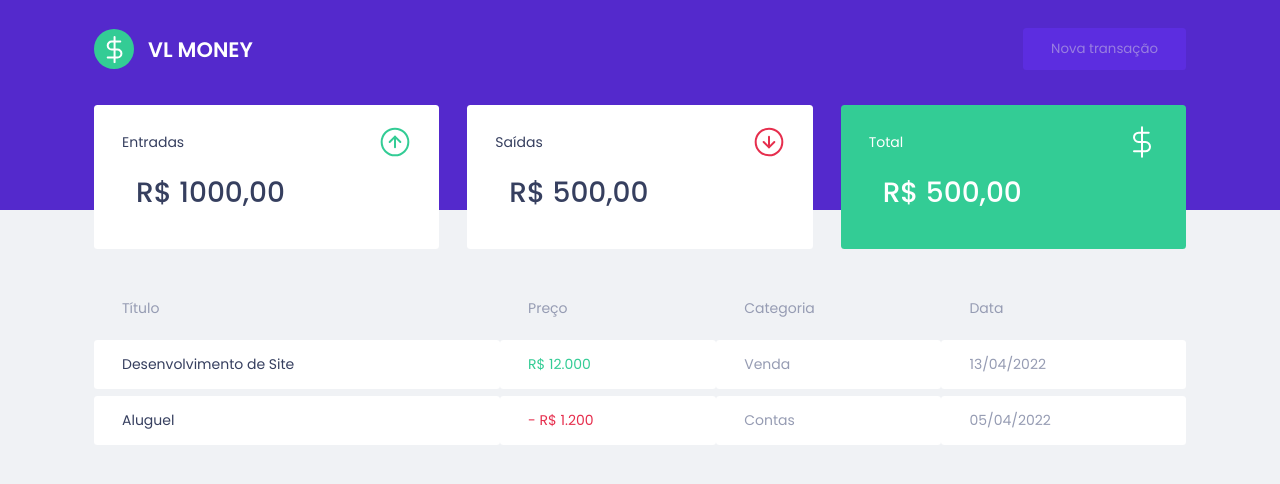
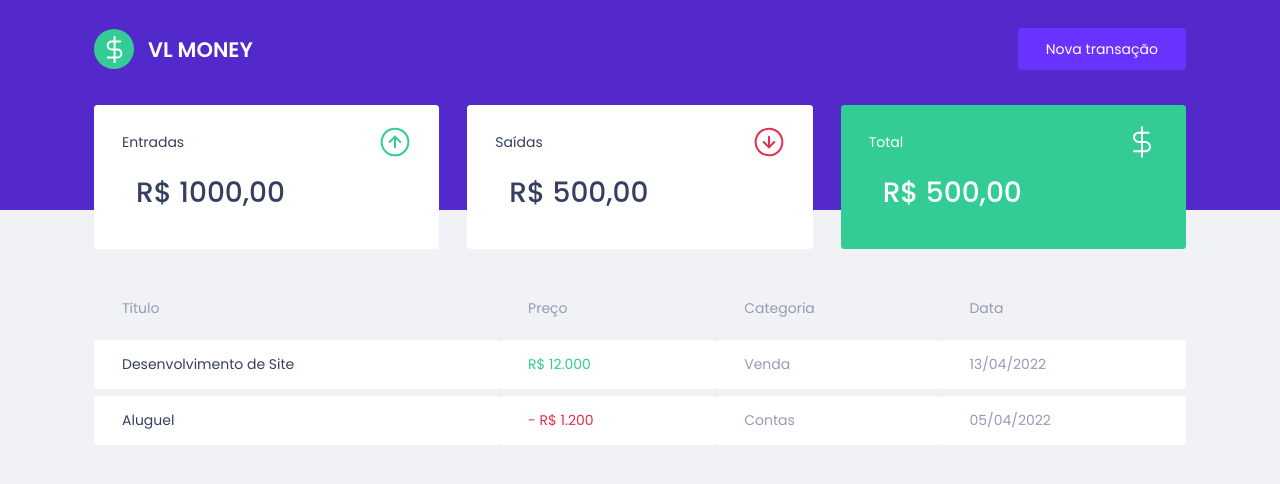
Before and after one commit to Vinicioslisboa/VL-MONEY, a React (Vite) app: page / in a window 1280 px wide. Shown: the top 484 px of the page. Built offline with nearby package versions, Linux system fonts and the light colour scheme; no server answers; what miragejs would draw is missing.

Commit message:
Configurando modal de criação

```diff
--- a/package.json
+++ b/package.json
@@ -11,11 +11,13 @@
     "axios": "^0.27.2",
     "react": "^18.0.0",
     "react-dom": "^18.0.0",
+    "react-modal": "^3.15.1",
     "styled-components": "^5.3.5"
   },
   "devDependencies": {
     "@types/react": "^18.0.0",
     "@types/react-dom": "^18.0.0",
+    "@types/react-modal": "^3.13.1",
     "@types/styled-components": "^5.1.25",
     "@vitejs/plugin-react": "^1.3.0",
     "miragejs": "^0.1.45",
--- a/src/App.tsx
+++ b/src/App.tsx
@@ -1,14 +1,34 @@
+import Modal from 'react-modal';
+import { useState } from 'react';
 
 import { GlobalStyle } from './styles/global'
 import { Header } from './components/Header';
 import { Dashboard } from './components/Dashboard';
 
 export function App() {
+  const [isNewTransactionModalOpen, setIsNewTransactionsModalOpen] = useState(false);
+
+  function handleOpenNewTransactionModal() {
+    setIsNewTransactionsModalOpen(true);
+  }
+
+  function handleCloseNewTransactionModal() {
+    setIsNewTransactionsModalOpen(false);
+  }
+
   return (
     <>
-      <Header />
+      <Header onOpenNewTransactionModal={handleOpenNewTransactionModal}/>
       <Dashboard />
       <GlobalStyle />
+
+      <Modal
+        isOpen={isNewTransactionModalOpen}
+        onRequestClose={handleCloseNewTransactionModal}
+      >
+          <h2>Cadastrar Transação</h2>
+      </Modal>
+
     </>
   );
 }
--- a/src/components/Header/index.tsx
+++ b/src/components/Header/index.tsx
@@ -1,17 +1,28 @@
-import logoImg from "../../assets/img/logomarca.svg"
 import { Container, Content } from "./styles";
+import logoImg from "../../assets/img/logomarca.svg";
 
-export function Header() {
+interface HeaderProps {
+  onOpenNewTransactionModal: () => void;
+}
+
+export function Header({ onOpenNewTransactionModal}: HeaderProps) {
   return(
     <Container>
       <Content >
         <div className="logo">
-          <img src={logoImg} alt="Logo VL" />
-          <span><h2>VL MONEY</h2></span>
+          <a href="#">
+            <img src={logoImg} alt="Logo VL" />
+            <span><h2>VL MONEY</h2></span>
+          </a>
         </div>
-        <button disabled type="button">
+        <button
+          type="button"
+          onClick={onOpenNewTransactionModal}
+        >
           Nova transação
         </button>
+
+
       </Content>
     </Container>
   );
--- a/src/components/Header/styles.ts
+++ b/src/components/Header/styles.ts
@@ -12,8 +12,15 @@ export const Content = styled.div`
   display: flex;
   justify-content: space-between;
 
+  a {
+    text-decoration: none;
+    color: #FFF;
+    display: flex;
+    align-items: center;
+  }
+
   button {
-    font-size: rem;
+    font-size: 1rem;
     color: #FFF;
     height: 3rem;
     padding: 0 2rem;
```
Also changed, not shown: 1 other file (tests, documents, lock files or other folders).
